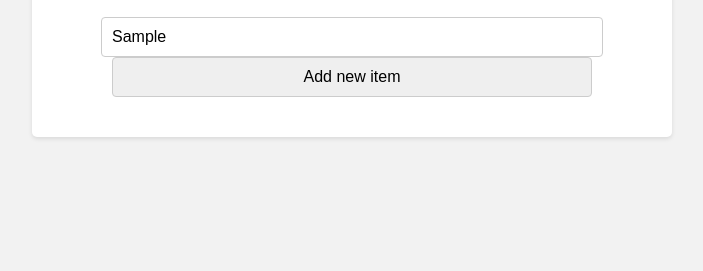
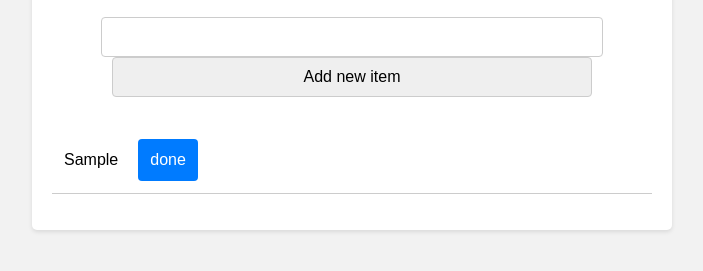
Before and after one commit to LehtinenJoona/Web-Technologies, a plain HTML site: page HtmlJsAssingment/index.html in a window 1280 px wide. Both pictures are taken after typing "Sample" into the empty fields and a click on the button "Add new item". Shown: the part 81-352 px from the top of the page, without its empty margins (288-991 px from the left). Drawn offline with Linux system fonts and the light colour scheme.

Commit message:
modified:   HtmlJsAssingment/index.html 	modified:   HtmlJsAssingment/script.js

```diff
--- a/HtmlJsAssingment/index.html
+++ b/HtmlJsAssingment/index.html
@@ -17,7 +17,7 @@
 
 
         <!-- TODO: Add button to add new todo item -->
-        <input type="button" value="Add new item">
+        <input type="button" onclick="addTodo()" value="Add new item">
     </div>
     <!-- List for todo list items  -->
     <ul id="todoList">
--- a/HtmlJsAssingment/script.js
+++ b/HtmlJsAssingment/script.js
@@ -1,29 +1,45 @@
 // Add new todo task to todoList
 function addTodo() {
     // TODO: Get the value from todoInput element
-    document.getElementById("todoinput")
 
+    var value = document.getElementById("todoInput").value;
     // TODO: Check that input value was provided
-
+    if (value=="")
+    {
+        return null;
+    }
     // TODO: Get todoList element from html and assign it to variable
+    var todolist = document.getElementById("todoList");
 
     // TODO: Create new li element and assign it to variable
+    var li = document.createElement("li");
 
-    // TODO: Assing the todoInput value to the textContent
+    // TODO: Assing the todoInput value to the textConten
+    var voo = document.createTextNode(value);
+    li.appendChild(voo);
+
 
     // TODO: Create completed button to set the task to done, createElement
+    var taskdonebutton = document.createElement("button");
 
     // TODO: Add text to the completed button using textContent
+    taskdonebutton.textContent = "done";
 
     // TODO: Add onclick method to the completed button, that changes the background color of the todo item
+    taskdonebutton.addEventListener("click", function(e){
+       taskdonebutton.style.backgroundColor = taskdonebutton.style.backgroundColor == "green" ? "" : "green"
+    }  );
     // Below is one way to change the background color using ternary logic
-    // todoListItem.style.backgroundColor = todoListItem.style.backgroundColor == "green" ? "" : "green";
+    //todoListItem.style.backgroundColor = todoListItem.style.backgroundColor == "green" ? "" : "green";
+
 
     // TODO: Add created done button to new todo list item
-
+    todolist.appendChild(li);
+    li.appendChild(taskdonebutton);
     // TODO: Add new todo list item to todoList
 
-    // TODO: Set todoInput value to empty stringvöö
+    // TODO: Set todoInput value to empty string
+    document.getElementById("todoInput").value = "";
 }
 
 // Extra assingment -> try to find a way to remove all completed todo items
```
